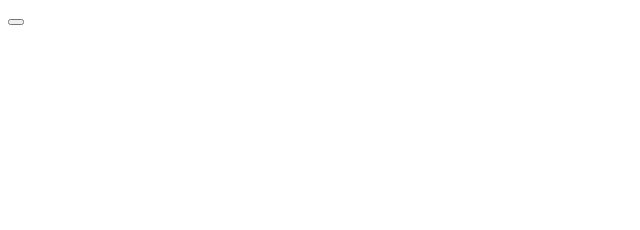
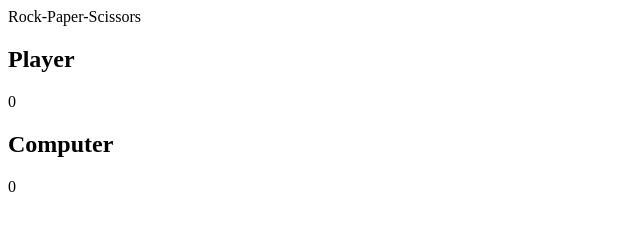
Before and after one commit to B0811/ropasc, a plain HTML site: page index.html in a window 1280 px wide. Shown: the whole page, without its empty margins (0-640 px from the left). Drawn offline with Linux system fonts and the light colour scheme.

Commit message:
build html body

```diff
--- a/index.html
+++ b/index.html
@@ -7,7 +7,19 @@
     <title>Rock-Paper-Scissors Game</title>
 </head>
 <body>
+    <section class="game">
+        <div class="title">Rock-Paper-Scissors</div>
+
+        <div class="score">
+            <div class="playerScore">
+                <h2>Player</h2>
+                <p class="p-count count">0</p>
+            </div>
+            <div class="computerScore">
+                <h2>Computer</h2>
+                <p class="c-count count">0</p>
+            </div>
+        </div>
     <script src="javascript.js"></script>
-    <button type="button" onclick="getHumanChoice()"></button>
 </body>
 </html>
--- a/javascript.js
+++ b/javascript.js
@@ -21,7 +21,7 @@ function getHumanChoice(choice){
     } else {
         alert("Invalid choice")
     }
-    playRound
+
 
 }
 
```
